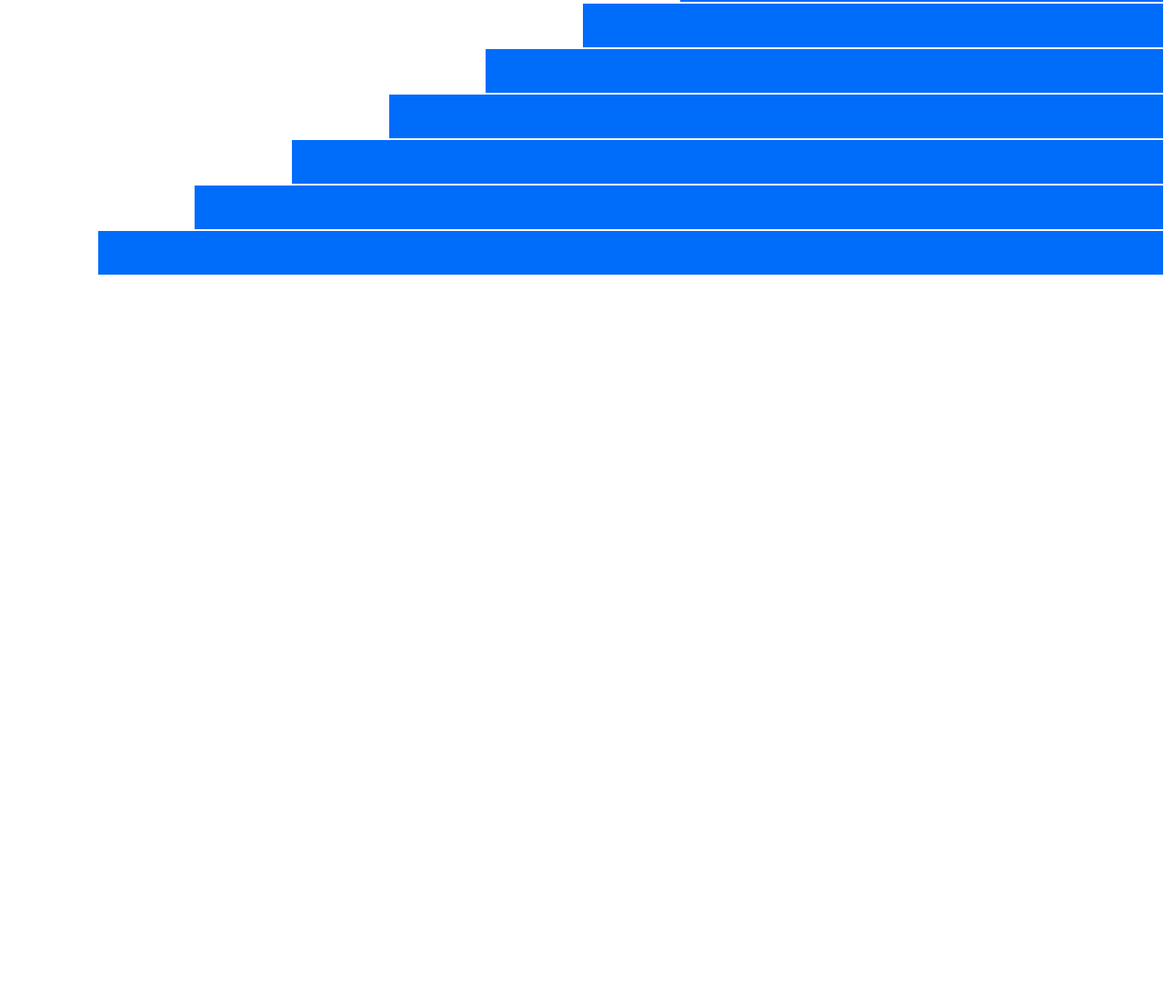
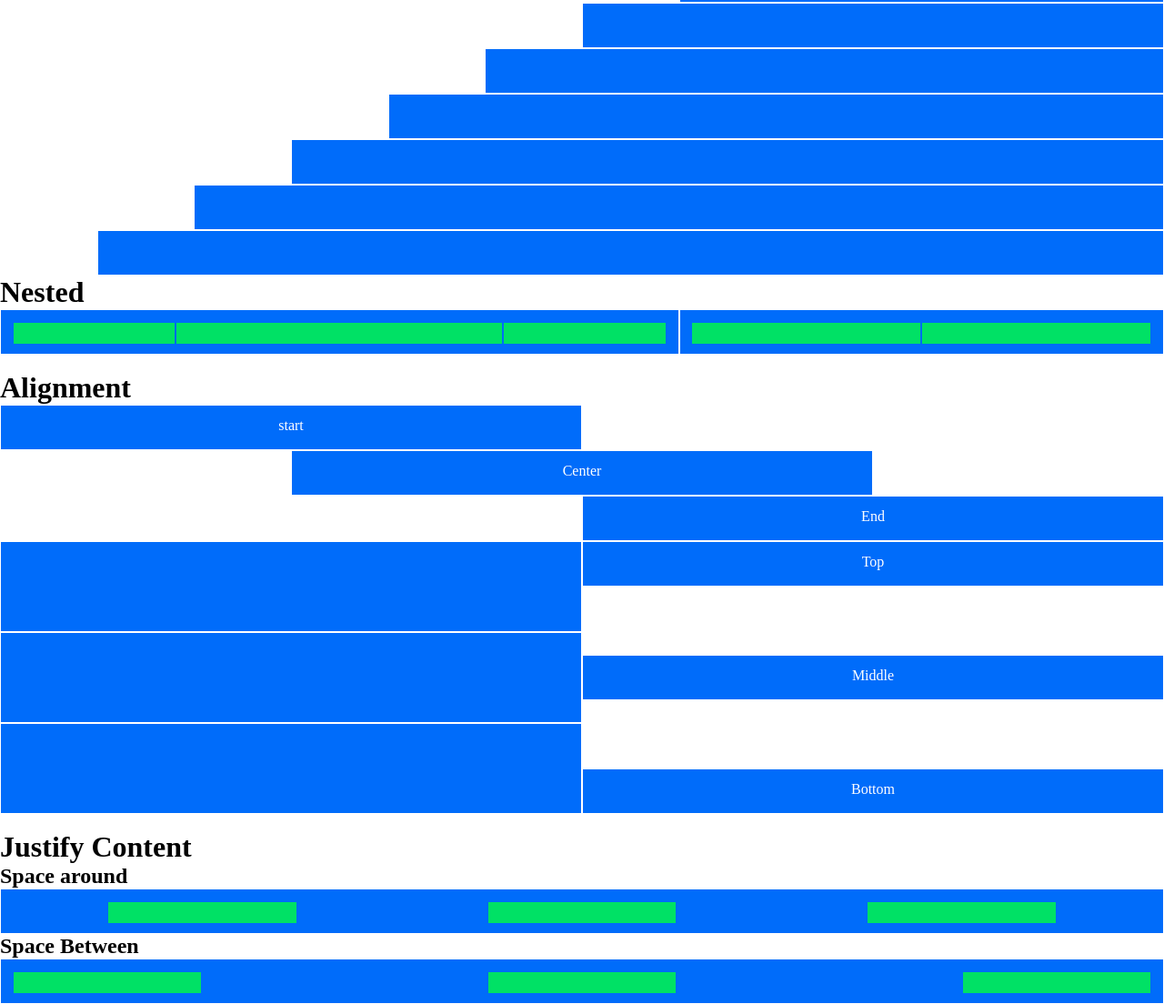
Before and after one commit to mattesalva93/html-css-12bool, a plain HTML site: page index.html in a window 1280 px wide. Shown: the part 970-2074 px from the top of the page at 91% size. Before the commit the page ends 1273 px from the top, so only its background shows below. Drawn offline with Linux system fonts and the light colour scheme.

Commit message:
all done

```diff
--- a/framework12flex.css
+++ b/framework12flex.css
@@ -18,6 +18,12 @@
     flex: 0 0 auto;
 }
 
+.space-around{
+    justify-content: space-around;
+}
+.space-between{
+    justify-content: space-between;
+}
 /* Sezione colonne */
 
 .col-xs-1{
--- a/index.html
+++ b/index.html
@@ -190,6 +190,86 @@
             <div class="col-xs-11"></div>
         </div>
 
+        <h1>Nested</h1>
+
+        <div class="row">
+            <div class="col-xs-7">
+                <div class="row">
+                    <div class="col-xs-3"></div>
+                    <div class="col-xs-6"></div>
+                    <div class="col-xs-3"></div>
+                </div>
+            </div>
+            <div class="col-xs-5">
+                <div class="row">
+                    <div class="col-xs-6"></div>
+                    <div class="col-xs-6"></div>
+                </div>
+            </div>
+        </div>
+
+        <br>
+
+        <h1>Alignment</h1>
+
+        <div class="row">
+            <div class="col-xs-6">start</div>
+        </div>
+
+        <div class="row">
+            <div class="offset-xs-3"></div>
+            <div class="col-xs-6">Center</div>
+        </div>
+
+        <div class="row">
+            <div class="offset-xs-6"></div>
+            <div class="col-xs-6">End</div>
+        </div>
+
+        <div class="row">
+            <div class="col-xs-6 double"></div>
+            <div class="col-xs-6">Top</div>
+        </div>
+
+        <div class="row">
+            <div class="col-xs-6 double"></div>
+            <div class="col-xs-6 middle">Middle</div>
+        </div>
+
+
+        <div class="row">
+            <div class="col-xs-6 double"></div>
+            <div class="col-xs-6 bottom">Bottom</div>
+        </div>
+
+        <br>
+
+        <h1>Justify Content</h1>
+
+        <h2>Space around</h2>
+
+        <div class="row">
+            <div class="col-xs-12">
+                <div class="row space-around">
+                    <div class="col-xs-2"></div>
+                    <div class="col-xs-2"></div>
+                    <div class="col-xs-2"></div>
+                </div>
+            </div>
+        </div>
+
+        <h2>Space Between</h2>
+
+        <div class="row">
+            <div class="col-xs-12">
+                <div class="row space-between">
+                    <div class="col-xs-2"></div>
+                    <div class="col-xs-2"></div>
+                    <div class="col-xs-2"></div>
+                </div>
+            </div>
+        </div>
+
     </div>
 
 </body>
--- a/style.css
+++ b/style.css
@@ -4,7 +4,7 @@
     text-align: center;
     border: 1px white solid;
     color: white;
-    padding: 12px;
+    padding: 12.5px;
 }
 
 .row .row > div{
@@ -13,3 +13,13 @@
     height: 25px;
     padding: 3px;
 }
+
+.double{
+    height: 100px;
+}
+.middle{
+    margin-top: 25px;
+}
+.bottom{
+    margin-top: 50px;
+}
```
